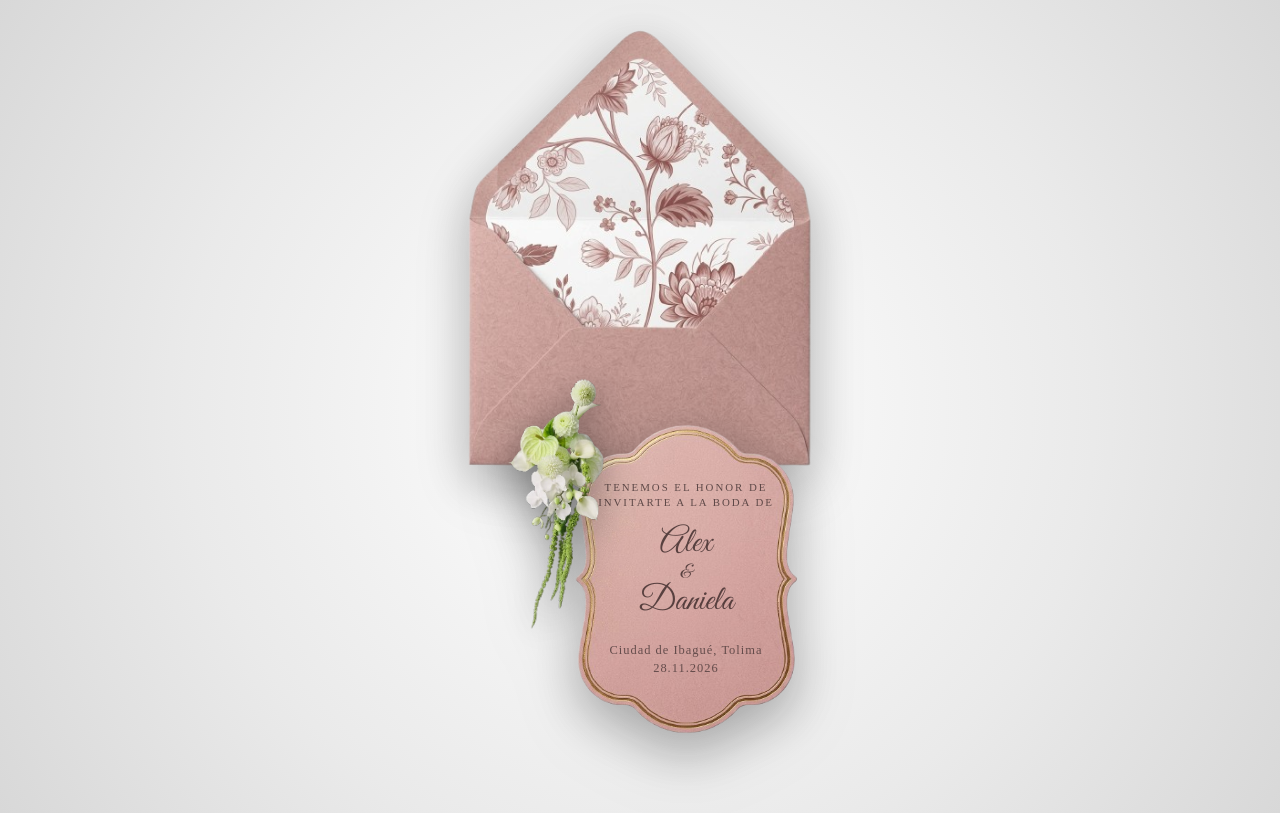
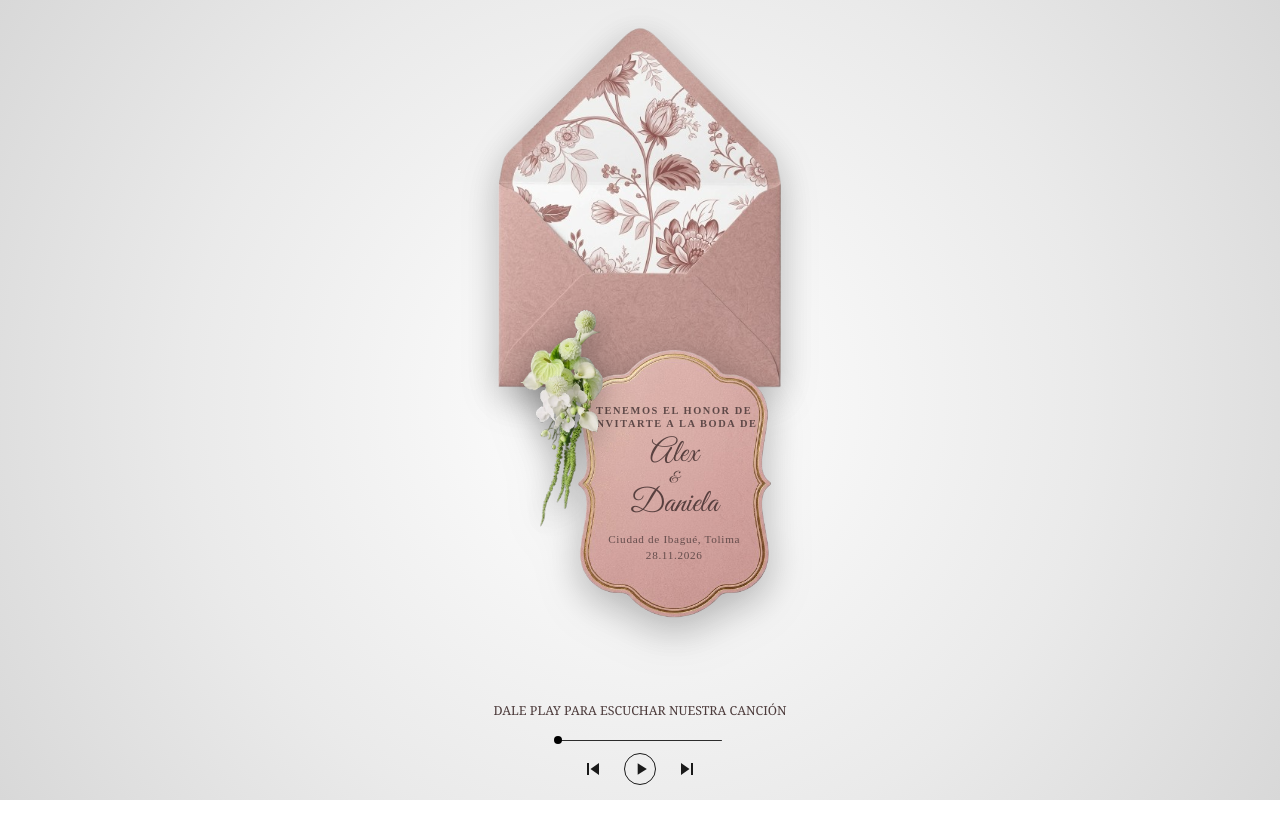
Before and after one commit to Leo1827/boda-invitation-alex-daniela, a Next.js app: page /invitation in a window 1280 px wide. Built offline with nearby package versions, Linux system fonts and the light colour scheme.

Commit message:
feat: music player

```diff
--- a/components/Invitation/Invitation.module.css
+++ b/components/Invitation/Invitation.module.css
@@ -1,24 +1,27 @@
-/* Contenedor principal con el fondo gradiente blanco/grisáceo */
+/* Contenedor principal ajustado estrictamente a 100vh sin scroll */
 .container {
-  min-height: 100vh;
+  height: 100vh;
+  height: 100dvh; /* Soporte exacto para barras de navegación móviles */
   width: 100%;
   display: flex;
   justify-content: center;
-  /*align-items: center;*/
-  padding: 0.6rem 0.6rem;
-  /* Fondo radial para simular el estudio fotográfico de la imagen */
+  align-items: center;
+  padding: 0.5rem;
+  box-sizing: border-box;
   background: radial-gradient(circle at center, #ffffff 0%, #eaeaea 60%, #d8d8d8 100%);
-  overflow-x: hidden;
+  overflow: hidden; /* Evita cualquier scroll de pantalla */
 }
 
-/* Envoltorio principal centrado */
+/* Envoltorio principal: se escala según el alto de la pantalla (vh) */
 .compositionWrapper {
   position: relative;
   width: 100%;
-  max-width: 440px; /* Tamaño ideal en escritorio */
+  /* Usa clamp para que nunca supere el 75% de la altura ni los 380px de ancho */
+  max-width: clamp(280px, 48vh, 380px);
   display: flex;
   flex-direction: column;
   align-items: center;
+  justify-content: center;
 }
 
 /* 1. SOBRE (CARTA) AL FONDO */
@@ -27,26 +30,22 @@
   width: 100%;
   aspect-ratio: 1 / 1.05;
   z-index: 1;
-  filter: drop-shadow(0px 15px 25px rgba(0, 0, 0, 0.12));
+  filter: drop-shadow(0px 10px 18px rgba(0, 0, 0, 0.12));
 }
 
 .imageFit {
   object-fit: contain;
-    filter:
-    drop-shadow(
-      0 18px 25px rgba(0, 0, 0, 0.199)
-    );
+  filter: drop-shadow(0 12px 18px rgba(0, 0, 0, 0.15));
 }
 
 /* 2. CONTENEDOR DE LA TARJETA (FIGURA) */
 .cardWrapper {
   position: relative;
-  width: 78%;
-  /* Sube la tarjeta para acoplarla justo en la solapa inferior del sobre */
-  margin-top: -30%;
-  margin-left: 20%;
+  width: 82%;
+  margin-top: -32%;
+  margin-left: 18%;
   z-index: 2;
-  filter: drop-shadow(0px 18px 30px rgba(0, 0, 0, 0.15));
+  filter: drop-shadow(0px 12px 22px rgba(0, 0, 0, 0.14));
 }
 
 .cardFrame {
@@ -64,10 +63,10 @@
   aspect-ratio: 1 / 2.1;
   z-index: 4;
   pointer-events: none;
-  filter: drop-shadow(0px 8px 16px rgba(0, 0, 0, 0.18));
+  filter: drop-shadow(0px 6px 12px rgba(0, 0, 0, 0.15));
 }
 
-/* TEXTO DENTRO DE LA FIGURA ROSA Y DORADA */
+/* TEXTO DENTRO DE LA FIGURA */
 .cardContent {
   position: absolute;
   inset: 0;
@@ -75,84 +74,74 @@
   flex-direction: column;
   justify-content: center;
   align-items: center;
-  padding: 12% 10%;
+  padding: 10% 8%;
   text-align: center;
   color: #4a3838;
   font-family: serif;
 }
 
 .subhead {
-  font-size: 0.68rem;
-  letter-spacing: 0.18em;
+  font-size: clamp(0.48rem, 1.3vh, 0.65rem);
+  letter-spacing: 0.15em;
   text-transform: uppercase;
-  margin-bottom: 1.2rem;
+  margin-bottom: 0.5rem;
   opacity: 0.85;
-  line-height: 1.4;
+  line-height: 1.3;
+  font-weight: 700;
 }
 
 .names {
-  font-size: 2.15rem;
-  font-family: 'Playfair Display', 'Georgia', serif;
+  font-size: clamp(1.5rem, 4vh, 2.1rem);
   font-style: italic;
   font-weight: 400;
-  line-height: 0.90;
+  line-height: 0.95;
   color: #3b2828d0;
 }
 
 .ampersand {
   display: block;
-  font-size: 1.2rem;
-  margin: 0.3rem 0;
+  font-size: clamp(0.9rem, 2vh, 1.1rem);
+  margin: 0.15rem 0;
   font-style: normal;
 }
 
 .details {
-  margin-top: 1.4rem;
-  font-size: 0.78rem;
-  letter-spacing: 0.08em;
+  margin-top: 0.8rem;
+  font-size: clamp(0.55rem, 1.4vh, 0.72rem);
+  letter-spacing: 0.06em;
   opacity: 0.8;
-  line-height: 1.5;
+  line-height: 1.4;
 }
 
-/* MEDIA QUERIES PARA ADAPTACIÓN MÓVIL Y ESCRITORIO */
+/* AJUSTES RESPONSIVOS Y DISPOSITIVOS PEQUEÑOS */
 
 @media (max-width: 600px) {
-  .container {
-    padding: 2rem 0.5rem;
-  }
-
   .compositionWrapper {
-    max-width: 100%;
-    padding: 0 10px;
+    max-width: clamp(260px, 45vh, 340px);
   }
 
   .cardWrapper {
-    width: 94%;
+    width: 88%;
+    margin-top: -30%;
+    margin-left: 12%;
   }
 
-   .envelopeWrapper {
-    width: 120%;
-    aspect-ratio: 1 / 1.05;
-   }
+  .envelopeWrapper {
+    width: 100%;
+  }
+}
 
-  .names {
-    font-size: 1.8rem;
+/* Dispositivos de pantalla vertical baja (móviles horizontales o pantallas pequeñas) */
+@media (max-height: 650px) {
+  .compositionWrapper {
+    max-width: 270px;
   }
 
   .subhead {
-    margin-top: 0.8rem;
-    font-size: 0.50rem;
-    font-weight: 800;
+    margin-bottom: 0.2rem;
   }
 
   .details {
-    font-size: 0.65rem;
+    margin-top: 0.4rem;
   }
 }
-
-
-@media (min-width: 1200px) {
-  .compositionWrapper {
-    max-width: 460px; /* Mantiene la elegancia en pantallas ultra anchas */
-  }
-}
--- a/components/Invitation/Invitation.tsx
+++ b/components/Invitation/Invitation.tsx
@@ -1,6 +1,7 @@
 import Image from 'next/image';
 import styles from './Invitation.module.css';
 import { Great_Vibes, Cinzel } from 'next/font/google';
+import MusicPlayer from '../MusicPlayer/MusicPlayer';
 
 // Configuración de fuentes de Google optimizadas por Next.js
 const greatVibes = Great_Vibes({
@@ -75,7 +76,11 @@ export default function Invitation() {
 
         </div>
 
+        <MusicPlayer />
+
       </div>
+
+
     </main>
   );
 }
--- /dev/null
+++ b/components/MusicPlayer/MusicPlayer.module.css
@@ -0,0 +1,125 @@
+.playerContainer {
+  width: 100%;
+  max-width: 360px;
+  margin: 1.5rem auto 0.2rem auto;
+  display: flex;
+  flex-direction: column;
+  align-items: center;
+  text-align: center;
+  font-family: 'Playfair Display', 'Georgia', serif;
+  padding: 0 1rem;
+}
+
+/* Título superior */
+.title {
+  font-size: 0.78rem;
+  text-transform: uppercase;
+  color: #3b2828;
+  margin-bottom: 0.9rem;
+  font-weight: 400;
+  opacity: 0.9;
+}
+
+/* Contenedor de la barra de progreso */
+.progressContainer {
+  position: relative;
+  width: 50%;
+  max-width: 240px;
+  height: 10px;
+  display: flex;
+  align-items: center;
+  cursor: pointer;
+  margin-bottom: 0.5rem;
+}
+
+/* Línea base del reproductor */
+.progressBarTrack {
+  position: absolute;
+  width: 100%;
+  height: 1.5px;
+  background-color: #2c2c2c;
+  border-radius: 1px;
+}
+
+/* Punto indicador (thumb) */
+.progressThumb {
+  position: absolute;
+  width: 8px;
+  height: 8px;
+  background-color: #000000;
+  border-radius: 50%;
+  transform: translate(-50%, -50%);
+  top: 50%;
+  transition: left 0.1s linear;
+}
+
+/* Input oculto pero interactivo sobre toda la barra */
+.rangeInput {
+  position: absolute;
+  width: 100%;
+  height: 100%;
+  opacity: 0;
+  cursor: pointer;
+  z-index: 2;
+  margin: 0;
+}
+
+/* Controles de reproducción */
+.controls {
+  display: flex;
+  align-items: center;
+  justify-content: center;
+  gap: 1.2rem;
+}
+
+.controlBtn {
+  background: transparent;
+  border: none;
+  cursor: pointer;
+  padding: 0;
+  display: flex;
+  align-items: center;
+  justify-content: center;
+  color: #1a1a1a;
+  transition: transform 0.15s ease, opacity 0.15s ease;
+
+}
+
+.controlBtn:hover {
+  opacity: 0.7;
+}
+
+.controlBtn:active {
+  transform: scale(0.92);
+}
+
+/* Botón principal de Play / Pause */
+.playBtn {
+  width: 32px;
+  height: 32px;
+  border-radius: 50%;
+  border: 1.5px solid #1a1a1a;
+  display: flex;
+  align-items: center;
+  justify-content: center;
+  color: #1a1a1a;
+}
+
+/* Botones secundarios (Prev / Next) */
+.navBtn {
+  color: #1a1a1a;
+
+}
+
+/* Adaptación para pantallas pequeñas */
+@media (max-width: 480px) {
+
+  .title {
+    font-size: 0.7rem;
+    letter-spacing: 0.14em;
+  }
+
+  .progressContainer {
+    max-width: 200px;
+  }
+}
--- /dev/null
+++ b/components/MusicPlayer/MusicPlayer.tsx
@@ -0,0 +1,125 @@
+'use client';
+
+import { useState, useRef, ChangeEvent } from 'react';
+import styles from './MusicPlayer.module.css';
+
+interface MusicPlayerProps {
+  audioSrc?: string;
+}
+
+export default function MusicPlayer({ audioSrc = '/music/il_divo_hasta_el_final.mp3' }: MusicPlayerProps) {
+  // Tipamos la referencia explícitamente como HTMLAudioElement
+  const audioRef = useRef<HTMLAudioElement | null>(null);
+  const [isPlaying, setIsPlaying] = useState<boolean>(false);
+  const [progress, setProgress] = useState<number>(0);
+
+  // Manejar Play / Pause
+  const togglePlay = () => {
+    if (!audioRef.current) return;
+
+    if (isPlaying) {
+      audioRef.current.pause();
+    } else {
+      audioRef.current.play();
+    }
+    setIsPlaying(!isPlaying);
+  };
+
+  // Actualizar la posición del punto al sonar la música
+  const handleTimeUpdate = () => {
+    if (!audioRef.current) return;
+    const current = audioRef.current.currentTime;
+    const duration = audioRef.current.duration || 1;
+    setProgress((current / duration) * 100);
+  };
+
+  // Tipamos el evento 'e' como ChangeEvent<HTMLInputElement>
+  const handleSeek = (e: ChangeEvent<HTMLInputElement>) => {
+    if (!audioRef.current) return;
+    const newProgress = parseFloat(e.target.value);
+    const duration = audioRef.current.duration || 0;
+    audioRef.current.currentTime = (newProgress / 100) * duration;
+    setProgress(newProgress);
+  };
+
+  const handleEnded = () => {
+    setIsPlaying(false);
+    setProgress(0);
+  };
+
+  return (
+    <div className={styles.playerContainer}>
+      <p className={styles.title}>Dale play para escuchar nuestra canción</p>
+
+      {/* Elemento HTML5 de audio */}
+      <audio
+        ref={audioRef}
+        src={audioSrc}
+        onTimeUpdate={handleTimeUpdate}
+        onEnded={handleEnded}
+      />
+
+      {/* Barra de progreso */}
+      <div className={styles.progressContainer}>
+        <div className={styles.progressBarTrack} />
+        <div
+          className={styles.progressThumb}
+          style={{ left: `${progress}%` }}
+        />
+        <input
+          type="range"
+          min="0"
+          max="100"
+          step="0.1"
+          value={progress}
+          onChange={handleSeek}
+          className={styles.rangeInput}
+          aria-label="Barra de progreso de audio"
+        />
+      </div>
+
+      {/* Controles de reproducción */}
+      <div className={styles.controls}>
+        {/* Anterior */}
+        <button
+          type="button"
+          className={`${styles.controlBtn} ${styles.navBtn}`}
+          aria-label="Canción anterior"
+        >
+          <svg width="24" height="24" viewBox="0 0 24 24" fill="currentColor">
+            <path d="M6 6h2v12H6zm3.5 6l8.5 6V6z"/>
+          </svg>
+        </button>
+
+        {/* Play / Pause */}
+        <button
+          type="button"
+          onClick={togglePlay}
+          className={`${styles.controlBtn} ${styles.playBtn}`}
+          aria-label={isPlaying ? "Pausar" : "Reproducir"}
+        >
+          {isPlaying ? (
+            <svg width="20" height="20" viewBox="0 0 24 24" fill="currentColor">
+              <path d="M6 19h4V5H6v14zm8-14v14h4V5h-4z"/>
+            </svg>
+          ) : (
+            <svg width="20" height="20" viewBox="0 0 24 24" fill="currentColor" style={{ marginLeft: '1px' }}>
+              <path d="M8 5v14l11-7z"/>
+            </svg>
+          )}
+        </button>
+
+        {/* Siguiente */}
+        <button
+          type="button"
+          className={`${styles.controlBtn} ${styles.navBtn}`}
+          aria-label="Siguiente canción"
+        >
+          <svg width="24" height="24" viewBox="0 0 24 24" fill="currentColor">
+            <path d="M6 18l8.5-6L6 6v12zM16 6v12h2V6h-2z"/>
+          </svg>
+        </button>
+      </div>
+    </div>
+  );
+}
```
Also changed, not shown: 1 other file (tests, documents, lock files or other folders).
